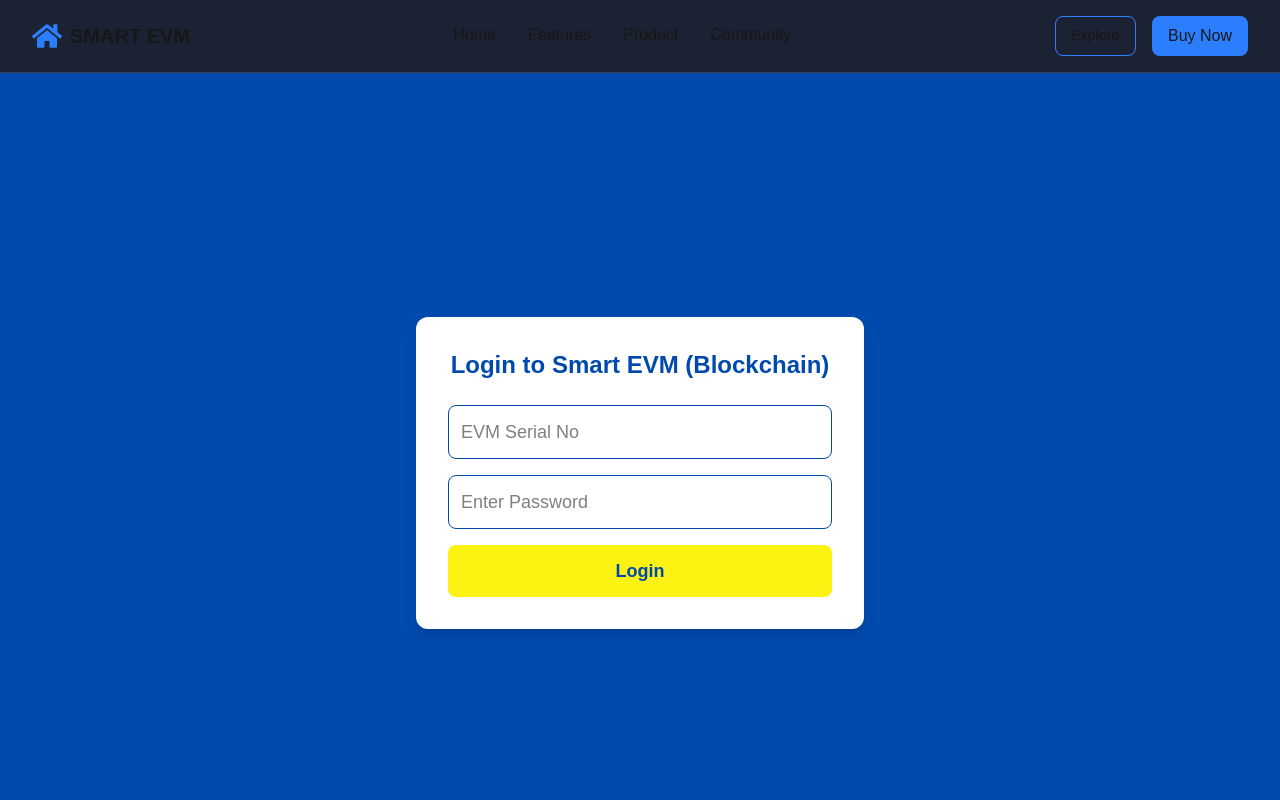
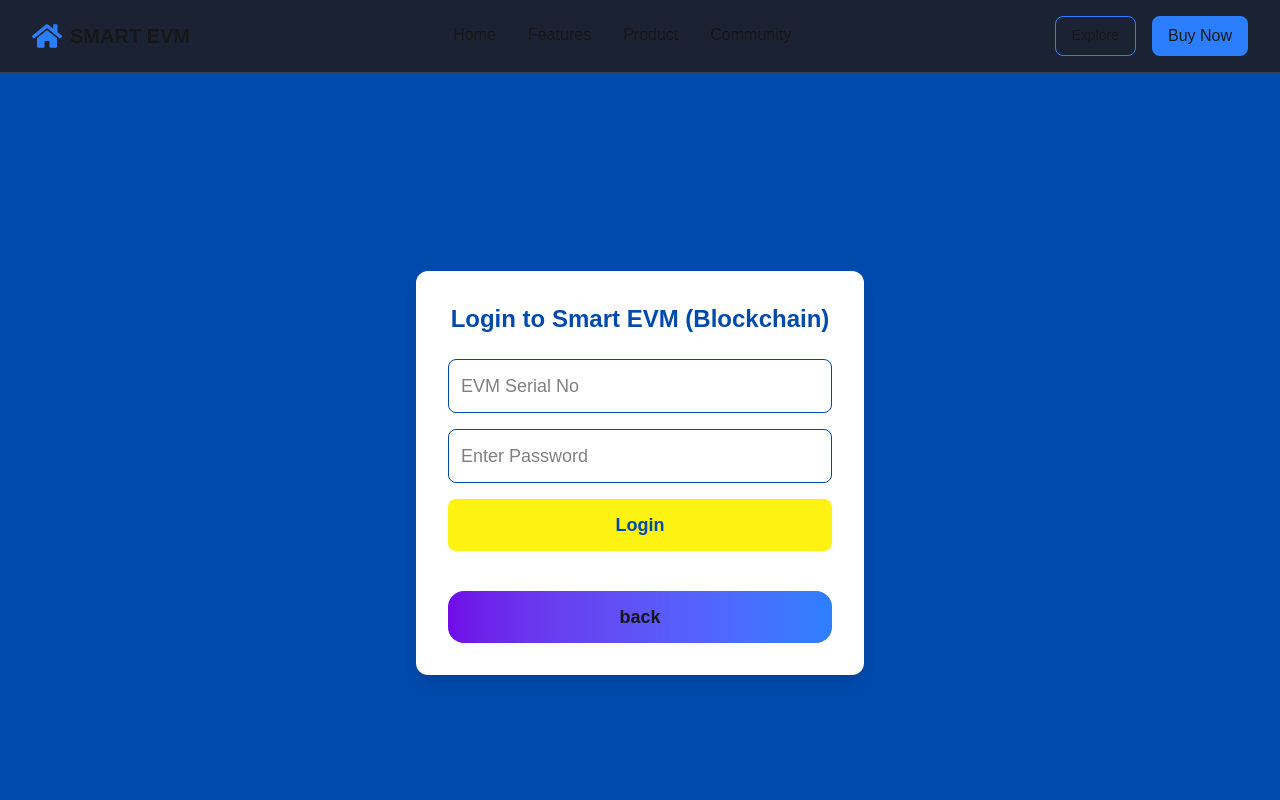
Before and after one commit to JaasirAhamed15/smart_evm, a Next.js app: page /withblockchain/login in a window 1280 px wide. Shown: the top 800 px of the page. Built offline with nearby package versions, Linux system fonts and the light colour scheme.

Commit message:
back button added

```diff
--- a/Components/ControlBox.tsx
+++ b/Components/ControlBox.tsx
@@ -23,7 +23,7 @@ export default function ControlBox() {
     ];
 
     return (
-        <div className="flex justify-center items-center bg-transparent">
+        <div className="hidden lg:flex justify-center items-center bg-transparent">
             <div className="relative w-[30vw] aspect-[3/4] bg-sky-400 rounded-xl shadow-xl p-4">
                 {/* Blue box screws */}
                 <span className="absolute top-2 left-2 w-4 h-4 rounded-full bg-gray-400" />
@@ -50,7 +50,7 @@ export default function ControlBox() {
                                 {/* Button */}
                                 <button
                                     onClick={() => handleClick(i)}
-                                    className="w-[2vw] h-[4vh] rounded-full bg-black shadow-md active:translate-y-[1px] focus:outline-none cursor-pointer"
+                                    className="w-[2vw] h-[4vh] rounded-full bg-black shadow-md active:translate-y-[1px] focus:outline-none cursor-pointer hover:scale-105"
                                     aria-label={`Button for ${name}`}
                                 />
 
@@ -58,7 +58,7 @@ export default function ControlBox() {
                                 <span
                                     className={`w-[1vw] h-[2vh] rounded-full shadow-inner ${activeLed === i
                                         ? "bg-red-600 animate-pulse shadow-red-800 shadow-md"
-                                        : "bg-gray-300 shadow-gray-500"
+                                        : "bg-gray-300 shadow-gray-500 hover:bg-green-300"
                                         }`}
                                 />
                             </div>
--- a/app/withblockchain/login/page.jsx
+++ b/app/withblockchain/login/page.jsx
@@ -3,12 +3,13 @@ import { useState } from "react";
 import { useRouter } from "next/navigation";
 import { db } from "@/lib/firebase";
 import { ref, get } from "firebase/database";
-
+import { Router } from "next/navigation";
 export default function LoginPage() {
   const [espId, setEspId] = useState("");
   const [password, setPassword] = useState("");
   const [error, setError] = useState("");
   const router = useRouter();
+
 
   const handleLogin = async () => {
     if (!espId || !password) {
@@ -65,6 +66,8 @@ export default function LoginPage() {
         >
           Login
         </button>
+        <button className="bg-gradient-to-r mt-10 from-violet-700 to-blue-500 rounded-2xl w-full py-3 text-lg font-semibold" onClick={()=>{router.back()}}>back</button>
+
 
         {error && <p className="mt-4 text-red-600">{error}</p>}
       </div>
--- a/app/withblockchain/registerpage/page.jsx
+++ b/app/withblockchain/registerpage/page.jsx
@@ -114,6 +114,8 @@ export default function RegisterPage() {
         >
           Register
         </button>
+        <button className="bg-gradient-to-r mt-10 from-violet-700 to-blue-500 rounded-2xl w-full py-3 text-lg font-semibold" onClick={()=>{router.back()}}>back</button>
+
 
         {error && <p className="mt-4 text-red-600">{error}</p>}
         {success && <p className="mt-4 text-green-600">{success}</p>}
--- a/app/withfirebase/conductelection/page.jsx
+++ b/app/withfirebase/conductelection/page.jsx
@@ -3,6 +3,7 @@
 import { useState, useEffect } from "react";
 import { ref, get, update } from "firebase/database";
 import { db } from "@/lib/firebase";  // ✅ use centralized firebase config
+import { useRouter } from "next/navigation";
 
 export default function ConductElectionPage() {
   const [espid, setEspid] = useState("");
@@ -10,7 +11,7 @@ export default function ConductElectionPage() {
   const [loading, setLoading] = useState(false);
   const [errorMessage, setErrorMessage] = useState(null);
   const [showModal, setShowModal] = useState(false);
-
+  const router = useRouter();
   const handleLogin = async () => {
     setLoading(true);
     setErrorMessage(null);
@@ -104,6 +105,8 @@ export default function ConductElectionPage() {
             "Conduct Election"
           )}
         </button>
+        <button className="bg-gradient-to-r mt-5 from-violet-700 to-blue-500 rounded-2xl w-full py-3 text-lg font-semibold" onClick={()=>{router.back()}}>back</button>
+
 
         {errorMessage && (
           <div className="mt-4 text-red-600 font-medium">{errorMessage}</div>
--- a/app/withfirebase/resetpage/login/page.jsx
+++ b/app/withfirebase/resetpage/login/page.jsx
@@ -4,7 +4,7 @@ import { useRouter } from "next/navigation";
 import { initializeApp } from "firebase/app";
 import { getDatabase, ref, get } from "firebase/database";
 import { db } from "@/lib/firebase";
-
+// import { useRouter } from "next/navigation";
 
 export default function LoginPage() {
   const [espId, setEspId] = useState("");
@@ -43,6 +43,7 @@ export default function LoginPage() {
 
   return (
     <div className="flex items-center justify-center h-screen bg-[#004aad]">
+
       <div className="bg-white p-8 rounded-2xl shadow-lg w-full max-w-md text-center">
         <h1 className="text-2xl font-bold text-[#004aad] mb-6">Login to Smart EVM</h1>
 
@@ -69,6 +70,7 @@ export default function LoginPage() {
             disabled={loading}
             className="relative w-full py-3 text-lg font-semibold bg-[#fdf212] text-[#004aad] rounded-lg hover:bg-[#004aad] hover:text-[#fdf212] transition disabled:opacity-50"
           >
+
             {loading ? (
               <span className="absolute inset-0 flex items-center justify-center">
                 <span className="w-6 h-6 border-4 border-white border-t-[#004aad] rounded-full animate-spin"></span>
@@ -77,6 +79,7 @@ export default function LoginPage() {
               "Login"
             )}
           </button>
+          <button className="bg-gradient-to-r from-violet-700 to-blue-500 rounded-2xl w-full py-3 text-lg font-semibold" onClick={()=>{router.back()}}>back</button>
         </form>
 
         {errorMessage && (
--- a/app/withfirebase/resetpage/reset/page.jsx
+++ b/app/withfirebase/resetpage/reset/page.jsx
@@ -4,6 +4,8 @@ import { useState, useEffect } from "react";
 import { initializeApp } from "firebase/app";
 import { getDatabase, ref, set, onValue } from "firebase/database";
 import { db } from "@/lib/firebase";
+import { useRouter } from "next/navigation";
+import { constants } from "buffer";
 
 export default function SetVotingFlagPage() {
   const [resetFlag, setResetFlag] = useState(0);
@@ -11,6 +13,7 @@ export default function SetVotingFlagPage() {
   const [successMessage, setSuccessMessage] = useState(null);
   const [errorMessage, setErrorMessage] = useState(null);
 
+  const router = useRouter();
   const espid =
     typeof window !== "undefined" ? sessionStorage.getItem("espid") : null;
 
@@ -75,6 +78,8 @@ export default function SetVotingFlagPage() {
             "Reset"
           )}
         </button>
+        <button className="bg-gradient-to-r mt-5 from-violet-700 to-blue-500 rounded-2xl w-full py-3 text-lg font-semibold" onClick={()=>{router.back()}}>back</button>
+
 
         {errorMessage && (
           <div className="mt-4 text-red-600 font-medium">{errorMessage}</div>
```
